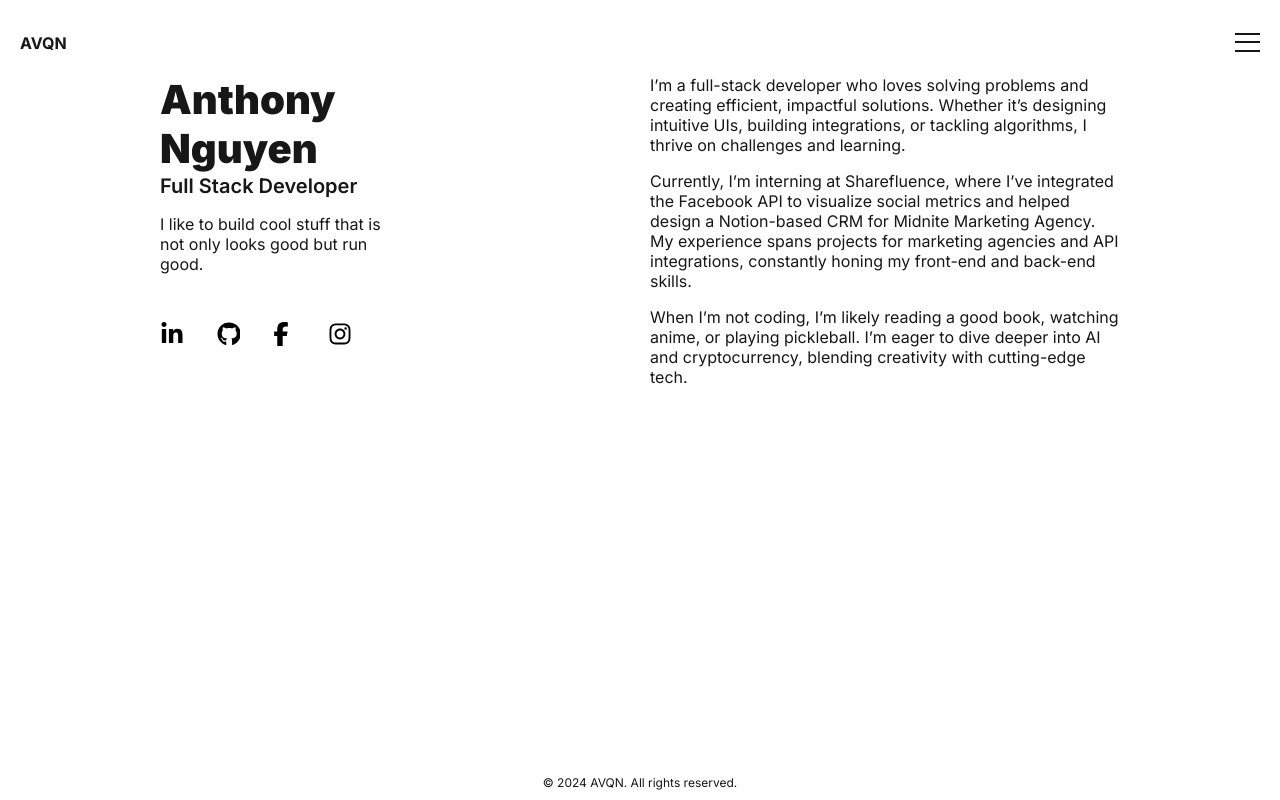
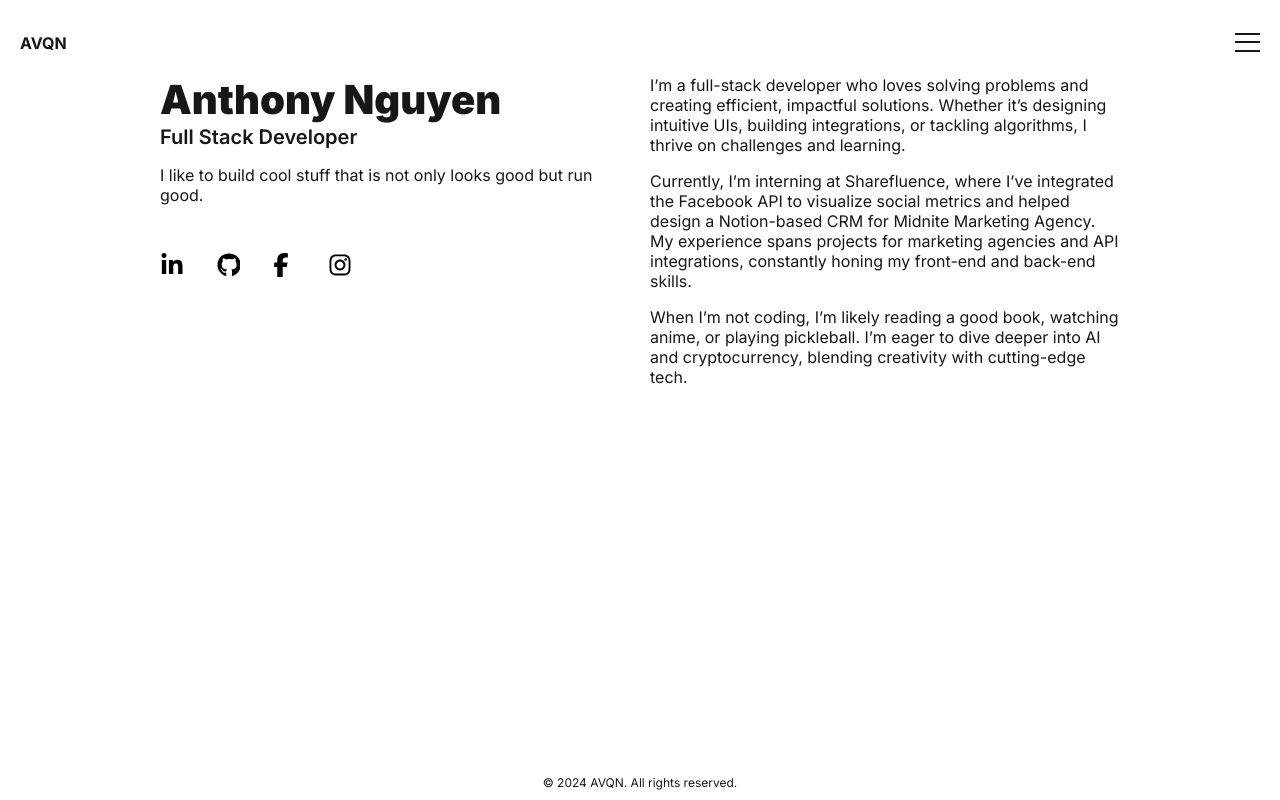
Before and after one commit to anthonynuge/avqn-dev, a Next.js app: page / in a window 1280 px wide. Built offline with nearby package versions, Linux system fonts and the light colour scheme.

Commit message:
Fix header for wide screens.

```diff
--- a/src/app/home.module.css
+++ b/src/app/home.module.css
@@ -44,6 +44,10 @@
     grid-template-columns: repeat(2, 1fr);
     gap: 20px;
   }
+
+  .header {
+    width: fit-content;
+  }
 }
 
 @media (max-width: 750px) {
```
